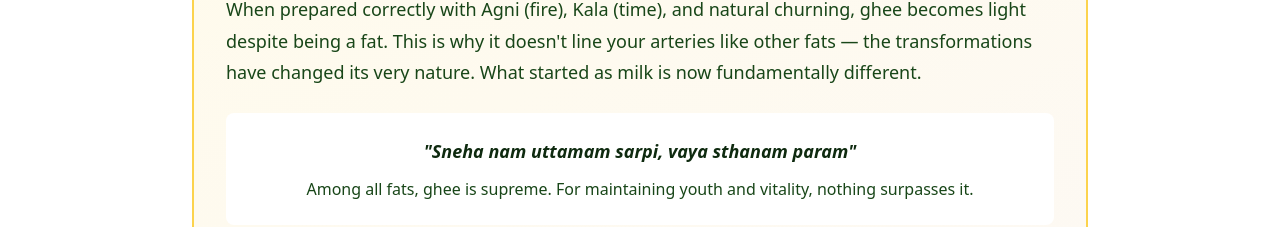
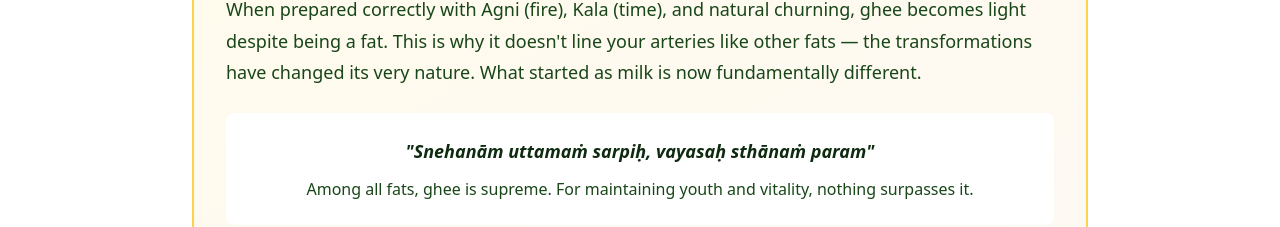
Before and after one commit to Balakrishna625/govardhanapuram-gosala, a Next.js app: page /process in a window 1280 px wide. Shown: the part 5249-5476 px from the top of the page. Built offline with nearby package versions, Linux system fonts and the light colour scheme; a web font is replaced by a local one.

Commit message:
Process: update Sanskrit quote to 'Snehanām uttamaṁ sarpiḥ, vayasaḥ sthānaṁ param'

```diff
--- a/app/process/page.tsx
+++ b/app/process/page.tsx
@@ -216,8 +216,8 @@ export default function ProcessPage() {
               </p>
               <div className="bg-white p-6 rounded-lg mt-6">
                 <p className="text-lg font-semibold text-primary-900 mb-3 text-center italic">
-                  "Sneha nam uttamam sarpi, vaya sthanam param"
-                </p>
+                    "Snehanām uttamaṁ sarpiḥ, vayasaḥ sthānaṁ param"
+                  </p>
                 <p className="text-center text-primary-700">
                   Among all fats, ghee is supreme. For maintaining youth and vitality, nothing surpasses it.
                 </p>
```
